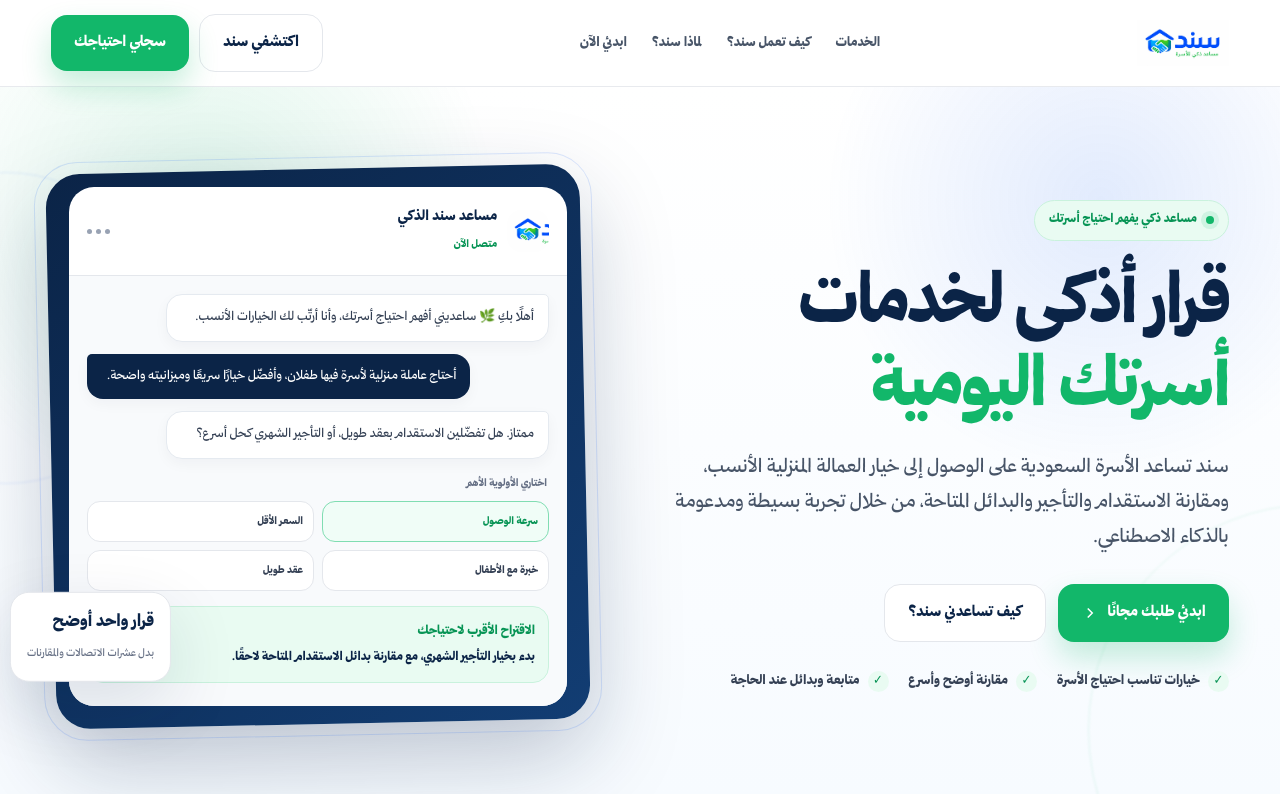
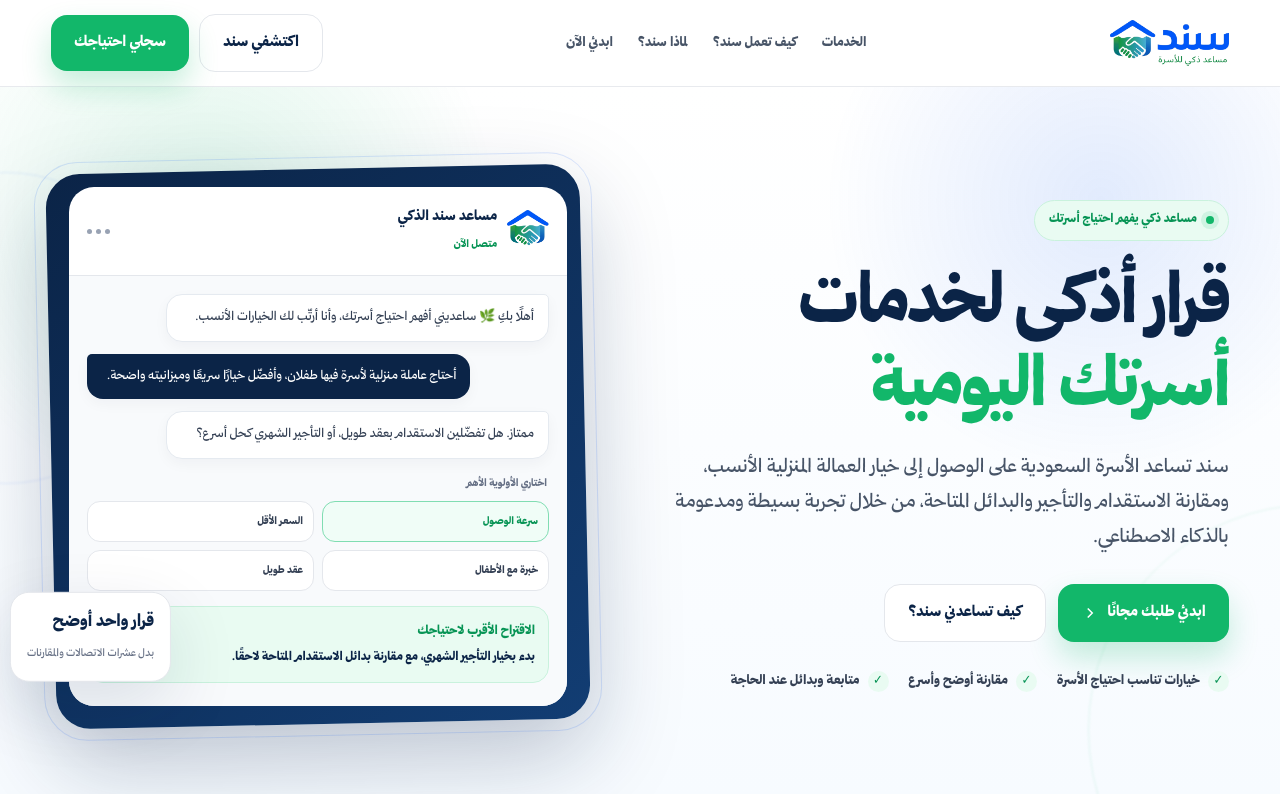
Before and after one commit to EngYemen21/sanad, a plain HTML site: page index.html in a window 1280 px wide. Shown: the top 794 px of the page. Drawn offline with Linux system fonts and the light colour scheme.

Commit message:
update logo

```diff
--- a/index.html
+++ b/index.html
@@ -5,7 +5,7 @@
   <meta name="viewport" content="width=device-width, initial-scale=1.0" />
   <meta name="description" content="سند — المساعد الذكي للأسرة السعودية للوصول إلى خدمات العمالة المنزلية المناسبة واتخاذ قرار أوضح." />
   <title>سند | المساعد الذكي للأسرة السعودية</title>
-  <link rel="icon" type="image/webp" href="logo.webp" />
+  <link rel="icon" type="image/webp" href="logo.png" />
   <style>
     @font-face {
       font-family: 'Handicrafts';
@@ -304,7 +304,7 @@
   <header class="topbar">
     <div class="container nav">
       <a class="brand" href="#top" aria-label="سند">
-        <img src="logo.webp" alt="شعار سند" class="brand-logo">
+        <img src="logo.png" alt="شعار سند" class="brand-logo">
       </a>
       <nav class="nav-links" aria-label="التنقل الرئيسي">
         <a href="#services">الخدمات</a>
@@ -345,7 +345,7 @@
             <div class="chat-head">
               <div class="chat-brand">
                 <div class="chat-avatar">
-                  <img src="logo.webp" alt="شعار سند" class="chat-avatar-logo">
+                  <img src="logo.png" alt="شعار سند" class="chat-avatar-logo">
                 </div>
                 <div class="chat-title"><strong>مساعد سند الذكي</strong><small>متصل الآن</small></div>
               </div>
@@ -558,7 +558,7 @@
   <footer>
     <div class="container footer-grid">
       <a class="brand" href="#top">
-        <img src="logo.webp" alt="شعار سند" class="brand-logo footer-logo">
+        <img src="logo.png" alt="شعار سند" class="brand-logo footer-logo">
       </a>
       <div class="footer-copy">© 2026 سند. جميع الحقوق محفوظة.</div>
       <div class="footer-links"><a href="#">سياسة الخصوصية</a><a href="#">الشروط والأحكام</a><a href="#request">تواصل معنا</a></div>
```
Also changed, not shown: 1logo.webp (renamed from logo.webp), logo.png (added), sand logo.png (added).
